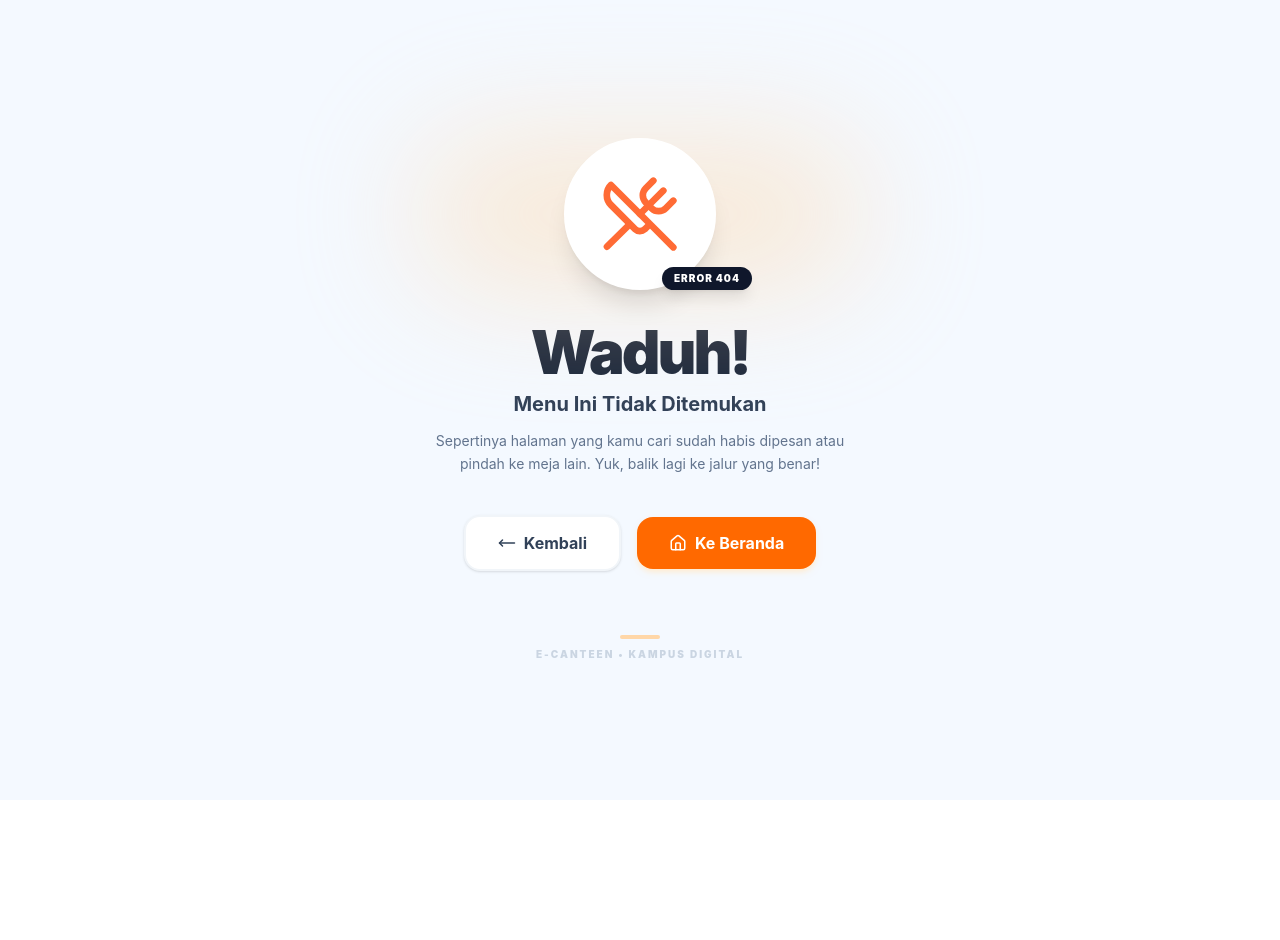
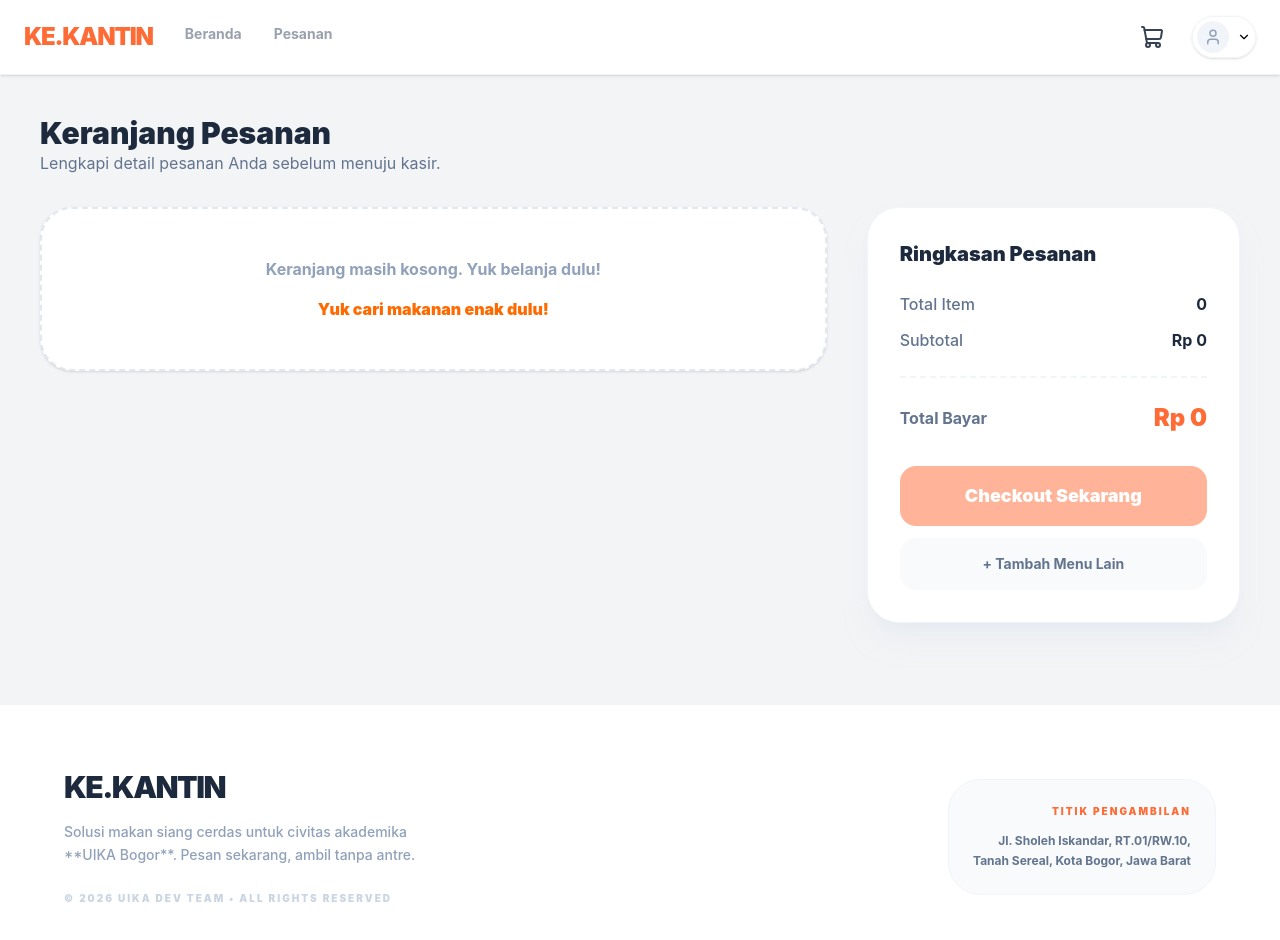
Before and after one commit to rezaaditama/kekantin-web, a React (Vite) app: page /cart in a window 1280 px wide. Shown: the top 940 px of the page. Before the commit the page ends 800 px from the top, so only its background shows below. Built offline with nearby package versions, Linux system fonts and the light colour scheme; sample sign-in values are in the browser's storage.

Commit message:
production ready to vercel

```diff
--- a/src/App.jsx
+++ b/src/App.jsx
@@ -1,6 +1,8 @@
 import { Suspense, lazy } from 'react';
-import { Routes, Route } from 'react-router-dom';
+import { Routes, Route, Navigate } from 'react-router-dom'; // Tambahkan Navigate di sini
 import ProtectedRoute from './components/ProtectedRoute';
+
+// Lazy loading imports tetap sama
 const Login = lazy(() => import('./pages/Login'));
 const Register = lazy(() => import('./pages/Register'));
 const Dashboard = lazy(() => import('./pages/Dashboard'));
@@ -16,7 +18,7 @@ const Detailpesanan = lazy(() => import('./pages/Detailpesanan'));
 
 const PageLoader = () => (
   <div className='min-h-screen flex items-center justify-center bg-[#F4F9FF]'>
-    <div className='text-orange-500 font-bold animate-pulse'>
+    <div className='text-orange-500 font-bold animate-pulse uppercase tracking-widest text-xs'>
       Memuat Halaman...
     </div>
   </div>
@@ -26,27 +28,34 @@ function App() {
   return (
     <Suspense fallback={<PageLoader />}>
       <Routes>
-        {/* Tama */}
-        <Route path='*' element={<ErrorPage />} />
+        {/* PUBLIC ROUTES */}
+        <Route path='/' element={<Login />} />
+        <Route path='/register' element={<Register />} />
+
+        {/* ALIAS/REDIRECTS (Supaya link lama tidak broken) */}
+        <Route path='/login' element={<Navigate to='/' replace />} />
+        <Route path='/dashboard' element={<Navigate to='/beranda' replace />} />
+        <Route path='/keranjang' element={<Navigate to='/cart' replace />} />
+
+        {/* PROTECTED ROUTES */}
         <Route element={<ProtectedRoute />}>
+          {/* Beranda (Sebelumnya Dashboard) */}
+          <Route path='/beranda' element={<Dashboard />} />
+
+          {/* Cart (Sebelumnya Keranjang) */}
+          <Route path='/cart' element={<Keranjang />} />
+
+          <Route path='/order-status' element={<OrderStatusPage />} />
           <Route path='/payment' element={<PaymentPage />} />
-          <Route path='/order-status' element={<OrderStatusPage />} />
-
-          {/* Risma */}
-          <Route path='/keranjang' element={<Keranjang />} />
           <Route path='/checkout' element={<Checkout />} />
           <Route path='/orders/:shop_id' element={<DaftarMenu />} />
-
-          {/* Tasya */}
           <Route path='/detail-pesanan' element={<Detailpesanan />} />
           <Route path='/profil' element={<Profil />} />
           <Route path='/edit-profile' element={<EditProfile />} />
+        </Route>
 
-          {/* Zahra */}
-          <Route path='/dashboard' element={<Dashboard />} />
-        </Route>
-        <Route path='/login' element={<Login />} />
-        <Route path='/register' element={<Register />} />
+        {/* 404 CATCH-ALL */}
+        <Route path='*' element={<ErrorPage />} />
       </Routes>
     </Suspense>
   );
--- a/src/pages/Keranjang.jsx
+++ b/src/pages/Keranjang.jsx
@@ -18,7 +18,7 @@ const Keranjang = () => {
   };
   return (
     <div className='bg-gray-100 min-h-screen'>
-      <Navbar variant='clean' />
+      <Navbar />
 
       <div className='max-w-7xl mx-auto p-4 md:p-10'>
         <div className='mb-8 text-center md:text-left'>
```
Also changed, not shown: vercel.json (added).
